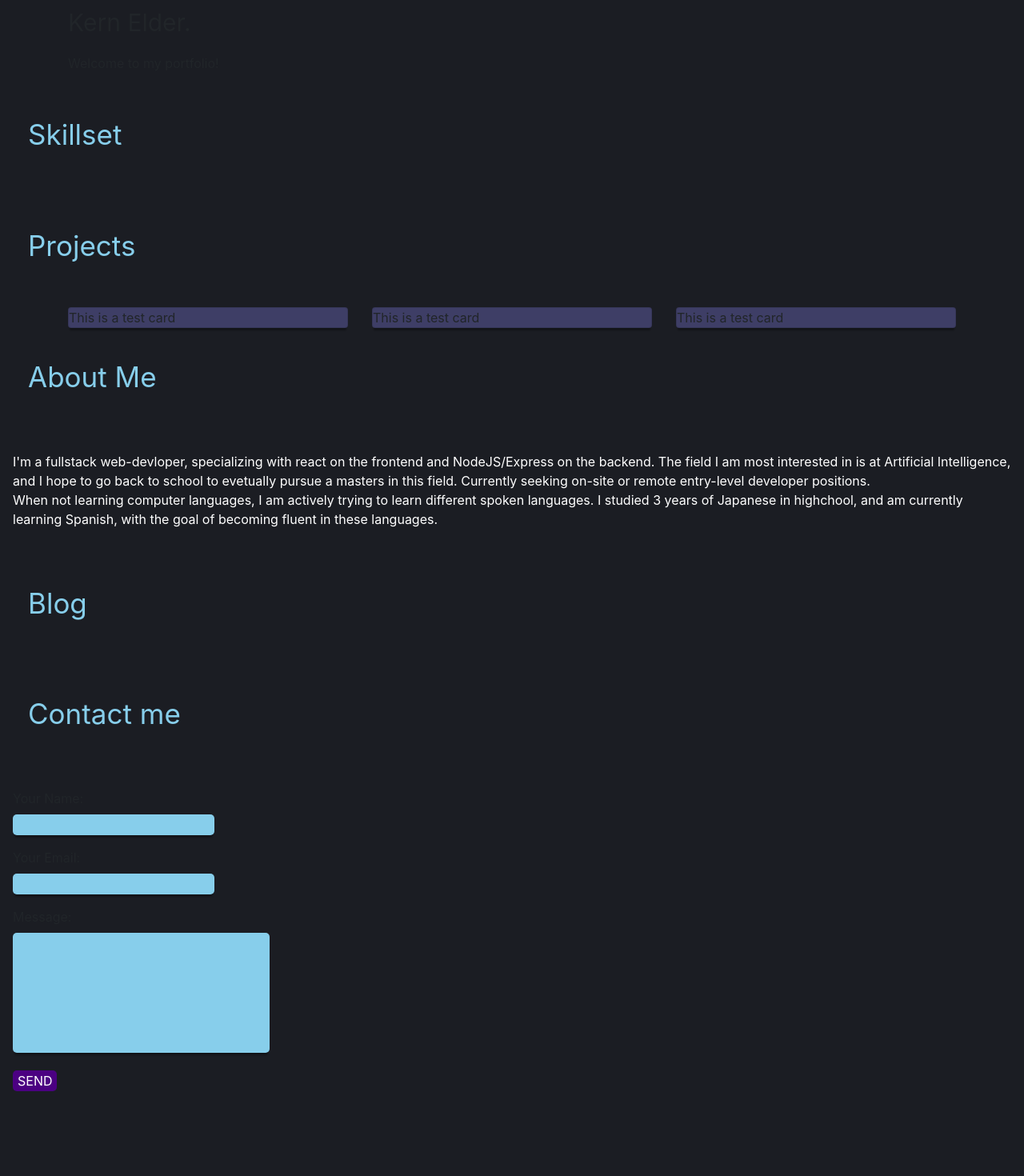
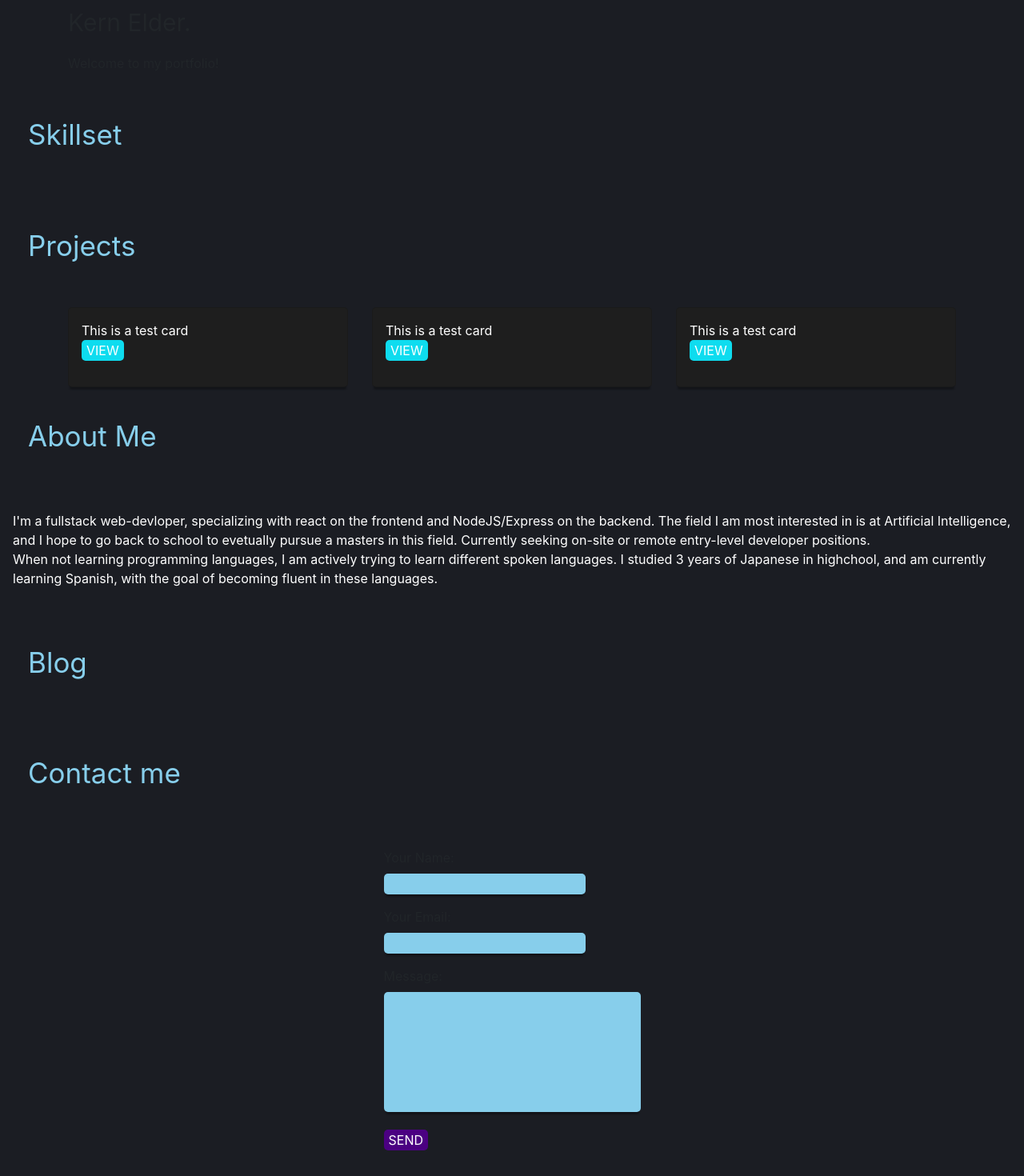
Before and after one commit to Kelel1/portfolioSite, a Next.js app: page / in a window 1280 px wide. Shown: the part 162-1632 px from the top of the page at 80% size. Before the commit the page ends 1558 px from the top, so only its background shows below. Built offline with nearby package versions, Linux system fonts and the light colour scheme.

Commit message:
refractor styles

```diff
--- a/components/About.js
+++ b/components/About.js
@@ -10,7 +10,7 @@ const About = () => (
         and I hope to go back to school to evetually pursue a masters in this field.
         Currently seeking on-site or remote entry-level developer positions.
         <br/>
-        When not learning computer languages, I am actively trying to learn different
+        When not learning programming languages, I am actively trying to learn different
         spoken languages.  I studied 3 years of Japanese in highchool, and am currently
         learning Spanish, with the goal of becoming fluent in these languages.
       </p>
--- a/components/Card.js
+++ b/components/Card.js
@@ -1,12 +1,27 @@
 const Card = () => (
   <div className="card">
     This is a test card
+    <p>
+      <button className="view" type="submit">View</button>
+    </p>
   <style jsx>{`
     .card {
       height: 100%;
       width:100%;
-      background: #3e3e66;
+      background: #1e1e1e;
       box-shadow: 0 5px 2px -2px rgba(0, 0, 0, .3);
+      border-radius: 5px;
+      color: white;
+      padding: 1em;
+    }
+    .view {
+      background-color: #0edcef;
+      color: white;
+      padding 5px 15px;
+      border-radius: 5px;
+      text-transform: uppercase;
+      border: none;
+      outline: 0;
     }
 
   `}</style>
--- a/components/Contact.js
+++ b/components/Contact.js
@@ -1,8 +1,14 @@
+import { Container, Row, Col, Image } from 'react-bootstrap/';
+
 const Contact = () => (
-    <>
+    <div className="contactForm">
       <p className="contact">Contact me</p>
-      <main>
-        <form className="form" name="contact" method="POST">
+      <Container>
+        <Row>
+          <Col></Col>
+          <Col>
+          <main>
+        <form className="form" name="contact" method="POST" data-netlify="true">
           <input type="hidden" name="form-name" value="contact" />
       <p>
         <label htmlFor="yourname">
@@ -28,12 +34,19 @@ const Contact = () => (
       </p>
     </form>
     </main>
+          </Col>
+          <Col></Col>
+        </Row>
+      </Container>
 
     <style jsx>{`
       .contact {
         padding: 1em;
         font-size: 35px;
         color: skyblue;
+      }
+      .contactForm {
+
       }
       .send {
         background-color: indigo;
@@ -75,7 +88,7 @@ const Contact = () => (
         box-shadow: 0 5px 2px -2px rgba(0, 0, 0, .3);
       }
     `}</style>
-    </>
+    </div>
 
 )
 
--- a/components/Projects.js
+++ b/components/Projects.js
@@ -1,5 +1,5 @@
 import Button   from 'react-bootstrap/Button';
-import { Container, Row, Col, Image } from 'react-bootstrap/';
+import { Container, Row, Col } from 'react-bootstrap/';
 import Card from './Card';
 // import res from '../public/res.png';
 const cardStyle = {
```
